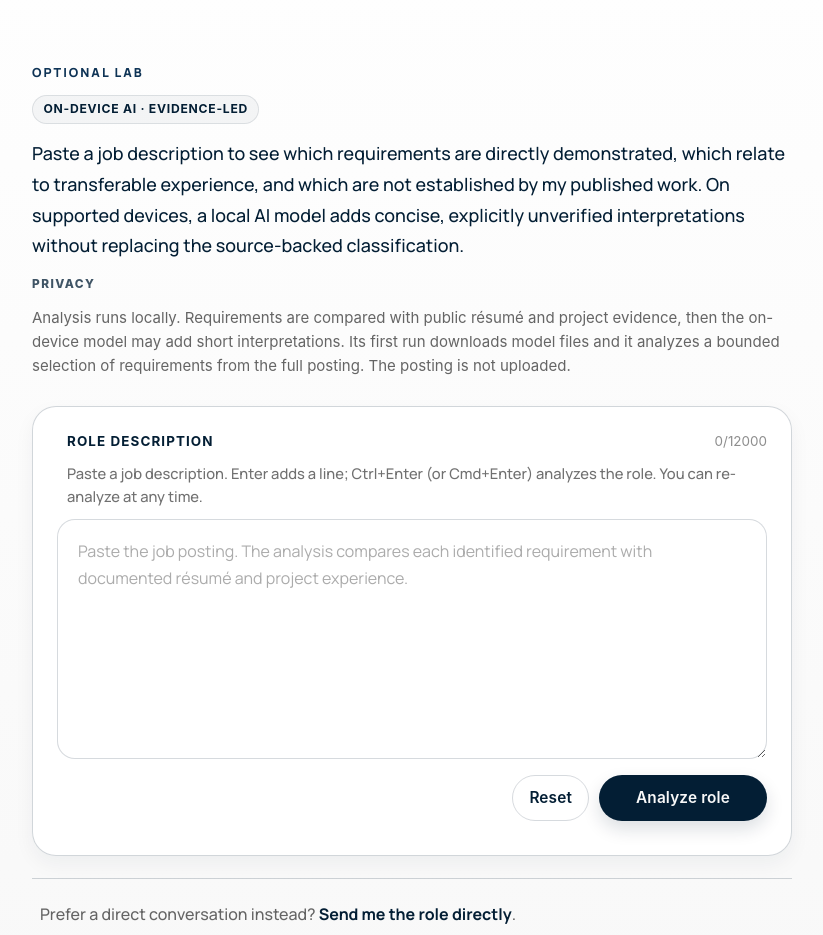
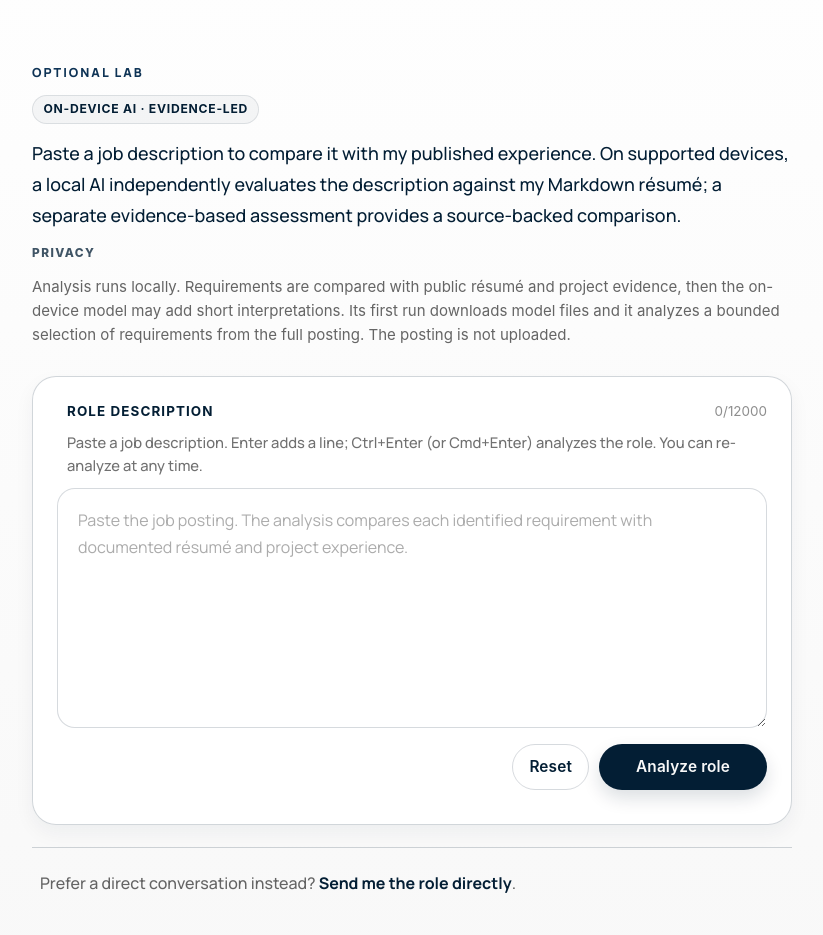
Before and after one commit to CoveMB/React-PersonalWebsite, a Next.js app: page / in a window 1280 px wide. Shown: the part 10080-11015 px from the top of the page, without its empty margins (228-1051 px from the left). Built offline with nearby package versions, Linux system fonts and the light colour scheme.

Commit message:
feat(ai-lab): align UX copy and streaming semantics with independent Markdown assessment

```diff
--- a/src/content/texts/roleFitTexts.js
+++ b/src/content/texts/roleFitTexts.js
@@ -1,2 +1,2 @@
 export const ROLE_FIT_LAB_LEAD =
-  'Paste a job description to see which requirements are directly demonstrated, which relate to transferable experience, and which are not established by my published work. On supported devices, a local AI model adds concise, explicitly unverified interpretations without replacing the source-backed classification.';
+  'Paste a job description to compare it with my published experience. On supported devices, a local AI independently evaluates the description against my Markdown résumé; a separate evidence-based assessment provides a source-backed comparison.';
```
